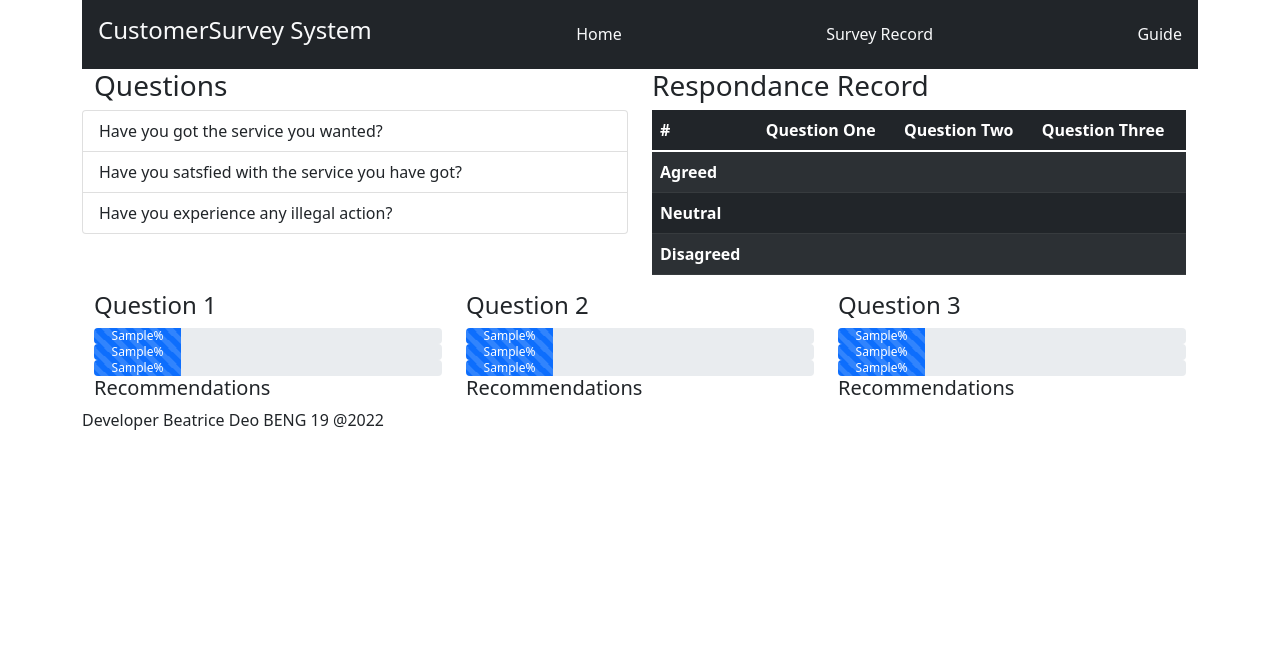
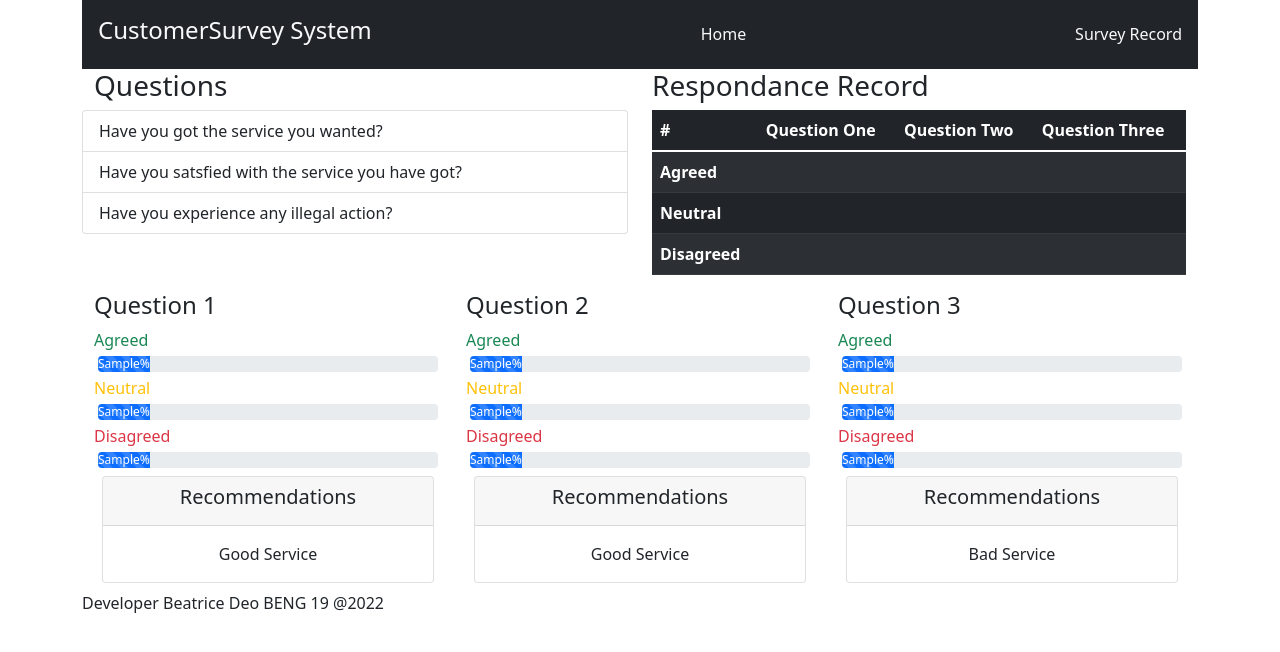
Before and after one commit to StanAdim/final-surveysystem, a Flask app: template templates/survey.html in a window 1280 px wide. Shown: the top 652 px of the page. Run offline with Flask 2, Linux system fonts and the light colour scheme; the template is opened without the code that fills it: most values are stand-ins (such as "Sample title", 1, 10 or a date in 2020); lists and menus that the app fills with data are empty.

Commit message:
Beatrice kinoti Final

```diff
--- a/app.py
+++ b/app.py
@@ -4,8 +4,8 @@ from datetime import datetime
 app = Flask(__name__)
 
 
-#app.config["SQLALCHEMY_DATABASE_URI"] = 'sqlite:///survey.db'
-app.config["SQLALCHEMY_DATABASE_URI"] = 'postgresql://tnrgbwnynyxovg:de6af4142eaa7684b81855198ccecd05137670fe5dd055b92b8f09672d8593df@ec2-52-21-136-176.compute-1.amazonaws.com:5432/d4eg7o4urrafn6'
+app.config["SQLALCHEMY_DATABASE_URI"] = 'sqlite:///survey.db'
+# app.config["SQLALCHEMY_DATABASE_URI"] = 'postgresql://tnrgbwnynyxovg:de6af4142eaa7684b81855198ccecd05137670fe5dd055b92b8f09672d8593df@ec2-52-21-136-176.compute-1.amazonaws.com:5432/d4eg7o4urrafn6'
 
 db = SQLAlchemy(app)
 
@@ -58,6 +58,7 @@ def survey_records():#queryResponse = Respond.query.all()
     AgreedResponseQn1 = Respond.query.filter(Respond.Qn1 == 1).all()
     No_AgreedResponseQn1 = len(AgreedResponseQn1)
 
+
     AgreedResponseQn2 = Respond.query.filter(Respond.Qn2 == 1).all()
     No_AgreedResponseQn2 = len(AgreedResponseQn2)
 
@@ -65,11 +66,13 @@ def survey_records():#queryResponse = Respond.query.all()
     No_AgreedResponseQn3 = len(AgreedResponseQn3)
 
     sum1 = No_AgreedResponseQn1 + No_AgreedResponseQn2 + No_AgreedResponseQn3
+
     perc_agr_1 =percent(No_AgreedResponseQn1,sum1)
     perc_agr_2 =percent(No_AgreedResponseQn2,sum1)
     perc_agr_3 =percent(No_AgreedResponseQn3,sum1)
 
-#--------------------------------------------------------------------------------
+
+# #--------------------------------------------------------------------------------
     NeutralResponseQn1 = Respond.query.filter(Respond.Qn1 == 2).all()
     No_NeutralResponseQn1 = len(NeutralResponseQn1)
 
@@ -84,7 +87,7 @@ def survey_records():#queryResponse = Respond.query.all()
     perc_neu_2 =percent(No_NeutralResponseQn2,sum2)
     perc_neu_3 =percent(No_NeutralResponseQn3,sum2)
 
-    #--------------------------------------------------------------------------------
+#     #--------------------------------------------------------------------------------
     DisagreedResponseQn1 = Respond.query.filter(Respond.Qn1 == 3).all()
     No_DisagreedResponseQn1 = len(DisagreedResponseQn1)
 
@@ -94,11 +97,12 @@ def survey_records():#queryResponse = Respond.query.all()
     DisagreedResponseQn3 = Respond.query.filter(Respond.Qn3 == 3).all()
     No_DisagreedResponseQn3 = len(DisagreedResponseQn3)
 
-    sum3 = No_NeutralResponseQn1 + No_NeutralResponseQn2 + No_NeutralResponseQn3
+    sum3 = No_DisagreedResponseQn1 + No_DisagreedResponseQn2 + No_DisagreedResponseQn3
     perc_dis_1 =percent(No_DisagreedResponseQn1,sum3)
     perc_dis_2 =percent(No_DisagreedResponseQn2,sum3)
     perc_dis_3 =percent(No_DisagreedResponseQn3,sum3)
-#----------------------------------return------------------------------------------------
+    # return render_template('rough.html',perc_dis_1 = perc_dis_1, perc_dis_2 =perc_dis_2,  perc_dis_3 =perc_dis_3 , sum3 = sum3)
+# #----------------------------------return------------------------------------------------
     return render_template('survey.html', No_AgreedResponseQn1 = No_AgreedResponseQn1 ,
     No_AgreedResponseQn2 = No_AgreedResponseQn2,
     No_AgreedResponseQn3 =No_AgreedResponseQn3,
--- a/templates/nav.html
+++ b/templates/nav.html
@@ -7,7 +7,7 @@
         <a class="text-light h4 nav-link active" aria-current="page" href="/">CustomerSurvey System</a>
         <a class="text-light nav-link" href="/">Home</a>
         <a class="text-light nav-link" href="/survey-record">Survey Record</a>
-        <a class="text-light nav-link" href="/Guide">Guide</a>
+        <!-- <a class="text-light nav-link" href="/Guide">Guide</a> -->
       </nav>
 
     </div>
--- /dev/null
+++ b/templates/rough.html
@@ -0,0 +1 @@
+{{perc_dis_1}}------{{perc_dis_2}}-----{{perc_dis_3}}----{{sum3}}
--- a/templates/survey.html
+++ b/templates/survey.html
@@ -73,18 +73,37 @@
             <div class="col">
               <h4 class="h4">Question 1</h4>
           </div>
+          <span class="h6 text-success ">Agreed</span>
+            <div class="progress m-1 ">
 
-            <div class="progress ">
-              <div class="progress-bar progress-bar-striped progress-bar-animated" role="progressbar" style="width: 25%;" aria-valuenow="15" aria-valuemin="0" aria-valuemax="100">{{perc_agr_1}}%</div>
+              <div class="progress-bar progress-bar-striped progress-bar-animated" role="progressbar" style="width: {{perc_agr_1}}%;"
+               aria-valuenow="{{perc_agr_1}}" aria-valuemin="0" aria-valuemax="100">{{perc_agr_1}}%</div>
             </div>
-            <div class="progress">
-              <div class="progress-bar progress-bar-striped progress-bar-animated" role="progressbar" style="width: 25%;" aria-valuenow="15" aria-valuemin="0" aria-valuemax="100">{{perc_agr_2}}%</div>
+            <span class="h6 text-warning">Neutral</span>
+            <div class="progress  m-1">
+
+              <div class="progress-bar progress-bar-striped progress-bar-animated" role="progressbar" style="width: {{perc_neu_1}}%;"
+               aria-valuenow="{{perc_neu_1}}" aria-valuemin="0" aria-valuemax="100">{{perc_neu_1}}%</div>
             </div>
-            <div class="progress">
-              <div class="progress-bar progress-bar-striped progress-bar-animated" role="progressbar" style="width: 25%;" aria-valuenow="15" aria-valuemin="0" aria-valuemax="100">{{perc_agr_3}}%</div>
+            <span class="h6 text-danger">Disagreed</span>
+            <div class="progress  m-1">
+              <div class="progress-bar progress-bar-striped progress-bar-animated" role="progressbar" style="width: {{perc_dis_1}}%;"
+               aria-valuenow="{{perc_dis_1}}" aria-valuemin="0" aria-valuemax="100">{{perc_dis_1}}%</div>
             </div>
             <div class="col">
-              <h5 class="h5">Recommendations</h5>
+              <div class="card m-2  ">
+                <div class="card-header text-center"><h5 class="h5">Recommendations</h5></div>
+                <div class="card-body text-center">
+                  {% if perc_dis_1 > perc_agr_1 %}
+                          Bad Service
+                          {% elif perc_dis_1 == perc_agr_1 %}
+                          Moderate
+                          {% else%}
+                          Good Service
+                  {% endif%}
+
+                </div>
+              </div>
 
           </div>
           </div>
@@ -93,19 +112,35 @@
             <div class="col">
               <h4 class="h4">Question 2</h4>
           </div>
-
-            <div class="progress ">
-              <div class="progress-bar progress-bar-striped progress-bar-animated" role="progressbar" style="width: 25%;" aria-valuenow="15" aria-valuemin="0" aria-valuemax="100">{{perc_neu_1}}%</div>
+          <span class="h6 text-success ">Agreed</span>
+            <div class="progress m-1">
+              <div class="progress-bar progress-bar-striped progress-bar-animated" role="progressbar" style="width: {{perc_agr_2}}%;"
+              aria-valuenow="{{perc_agr_2}}" aria-valuemin="0" aria-valuemax="100">{{perc_agr_2}}%</div>
             </div>
-            <div class="progress">
-              <div class="progress-bar progress-bar-striped progress-bar-animated" role="progressbar" style="width: 25%;" aria-valuenow="15" aria-valuemin="0" aria-valuemax="100">{{perc_neu_2}}%</div>
+            <span class="h6 text-warning ">Neutral</span>
+            <div class="progress m-1">
+              <div class="progress-bar progress-bar-striped progress-bar-animated" role="progressbar" style="width: {{perc_neu_2}}%;"
+              aria-valuenow="{{perc_neu_2}}" aria-valuemin="0" aria-valuemax="100">{{perc_neu_2}}%</div>
             </div>
-            <div class="progress">
-              <div class="progress-bar progress-bar-striped progress-bar-animated" role="progressbar" style="width: 25%;" aria-valuenow="15" aria-valuemin="0" aria-valuemax="100">{{perc_neu_3}}%</div>
+            <span class="h6 text-danger ">Disagreed</span>
+            <div class="progress m-1">
+              <div class="progress-bar progress-bar-striped progress-bar-animated" role="progressbar" style="width: {{perc_dis_2}}%;"
+               aria-valuenow="{{perc_dis_2}}" aria-valuemin="0" aria-valuemax="100">{{perc_dis_2}}%</div>
             </div>
             <div class="col">
-              <h5 class="h5">Recommendations</h5>
+              <div class="card m-2  ">
+                <div class="card-header text-center"><h5 class="h5">Recommendations</h5></div>
+                <div class="card-body text-center">
+                  {% if perc_dis_2 > perc_agr_2 %}
+                          Bad Service
+                          {% elif perc_dis_2 == perc_agr_2 %}
+                          Moderate
+                          {% else%}
+                          Good Service
+                  {% endif%}
 
+                </div>
+              </div>
           </div>
           </div>
           <div class="col">
@@ -113,19 +148,35 @@
             <div class="col">
               <h4 class="h4">Question 3</h4>
           </div>
-
-            <div class="progress ">
-              <div class="progress-bar progress-bar-striped progress-bar-animated" role="progressbar" style="width: 25%;" aria-valuenow="15" aria-valuemin="0" aria-valuemax="100">{{perc_dis_1}}%</div>
+          <span class="h6 text-success ">Agreed</span>
+            <div class="progress m-1 ">
+              <div class="progress-bar progress-bar-striped progress-bar-animated" role="progressbar" style="width: {{perc_agr_3}}%;"
+               aria-valuenow="{{perc_agr_3}}" aria-valuemin="0" aria-valuemax="100">{{perc_agr_3}}%</div>
             </div>
-            <div class="progress">
-              <div class="progress-bar progress-bar-striped progress-bar-animated" role="progressbar" style="width: 25%;" aria-valuenow="15" aria-valuemin="0" aria-valuemax="100">{{perc_dis_2}}%</div>
+            <span class="h6 text-warning ">Neutral</span>
+            <div class="progress m-1">
+              <div class="progress-bar progress-bar-striped progress-bar-animated" role="progressbar" style="width: {{perc_neu_3}}%;"
+               aria-valuenow="{{perc_neu_3}}" aria-valuemin="0" aria-valuemax="100">{{perc_neu_3}}%</div>
             </div>
-            <div class="progress">
-              <div class="progress-bar progress-bar-striped progress-bar-animated" role="progressbar" style="width: 25%;" aria-valuenow="15" aria-valuemin="0" aria-valuemax="100">{{perc_dis_3}}%</div>
+            <span class="h6 text-danger ">Disagreed</span>
+            <div class="progress m-1">
+              <div class="progress-bar progress-bar-striped progress-bar-animated" role="progressbar" style="width: {{perc_dis_3}}%;"
+               aria-valuenow="{{perc_dis_3}}" aria-valuemin="0" aria-valuemax="100">{{perc_dis_3}}%</div>
             </div>
             <div class="col">
-              <h5 class="h5">Recommendations</h5>
+              <div class="card m-2  ">
+                <div class="card-header text-center"><h5 class="h5">Recommendations</h5></div>
+                <div class="card-body text-center">
+                  {% if perc_dis_3 > perc_agr_3 %}
+                          Good Service
+                          {% elif perc_dis_3 == perc_agr_3 %}
+                      Moderate
+                          {% else%}
+                          Bad Service
+                  {% endif%}
 
+                </div>
+              </div>
           </div>
           </div>
 
```
Also changed, not shown: survey.db.
